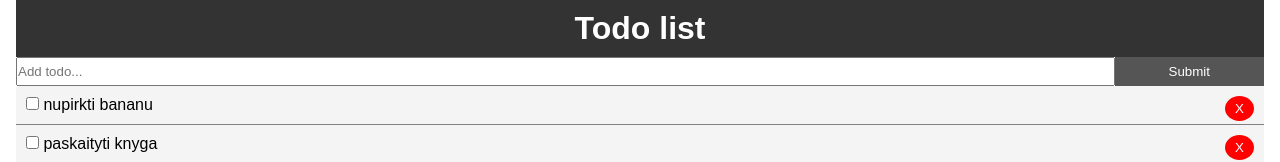
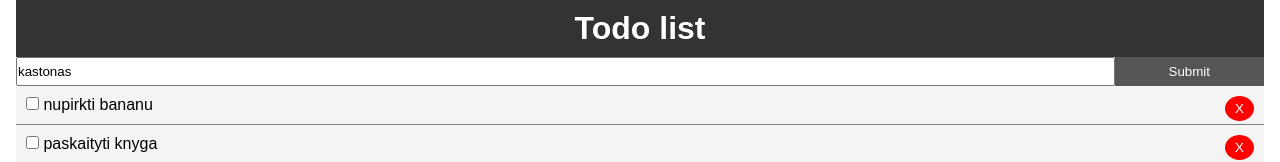
Before and after one commit to panasonicas/React-begining-examples, a React (Create React App) app: page / in a window 1280 px wide. Shown: the top 162 px of the page. Built offline with nearby package versions, Linux system fonts and the light colour scheme; the HTML template or start-up script is replaced by a standard one.

Commit message:
reading input from addTodo

```diff
--- a/src/App.js
+++ b/src/App.js
@@ -22,9 +22,9 @@ function App() {
       completed: false,
     },
   ];
-  let stateDate = firstData;
 
-  const [data, setData] = useState(stateDate);
+
+  const [data, setData] = useState(firstData);
 
   //Togle Complete
   const markComplete = (id) => {
@@ -43,11 +43,21 @@ function App() {
     setData([...data.filter((todo) => todo.id !== id)]);
   };
 
+  //Add Todo
+  const addTodo = (state) => {
+    const newTodo = {
+      id: 4,
+      title: state,
+      completed: false,
+    }
+    setData([...data, newTodo]);
+  }
+
   return (
     <div className="App">
       <div className="container">
         <Header />
-        <AddTodo />
+        <AddTodo addTodo={addTodo} />
         <Todoos todos={data} markComplete={markComplete} delTodo={delTodo} />
       </div>
     </div>
--- a/src/components/AddTodo.js
+++ b/src/components/AddTodo.js
@@ -1,23 +1,33 @@
 import React, {useState} from "react";
 
-const AddTodo = () => {
-  let state = {
-    title: "",
+let AddTodo = ({addTodo}) => {
+  let inputas = {
+    title: "kastonas",
   };
-  const [value, setValue] = useState(state);
+
+  //VEIKIA
+  const [state, setState] = useState(inputas.title);
   const onChange = (e) => {
-    setValue(e.target.state.title);
+    setState(e.target.value);
+    //console.log(state); //State yra kintama reiksme ir lygi ka ivedame i input lauka
+  }
+
+
+  const onSubmit = (e) => {
+    e.preventDefault();
+    addTodo(state);
+    setState('');
   }
 
   return (
     <div>
-      <form style={{ display: "flex" }}>
+      <form onSubmit={onSubmit} style={{ display: "flex" }}>
         <input
           type="text"
           name="title"
           placeholder="Add todo..."
           style={{ flex: "10", pading: "10px" }}
-          value={state.title}
+          value={state}
           onChange={onChange}
         />
         <input
```
